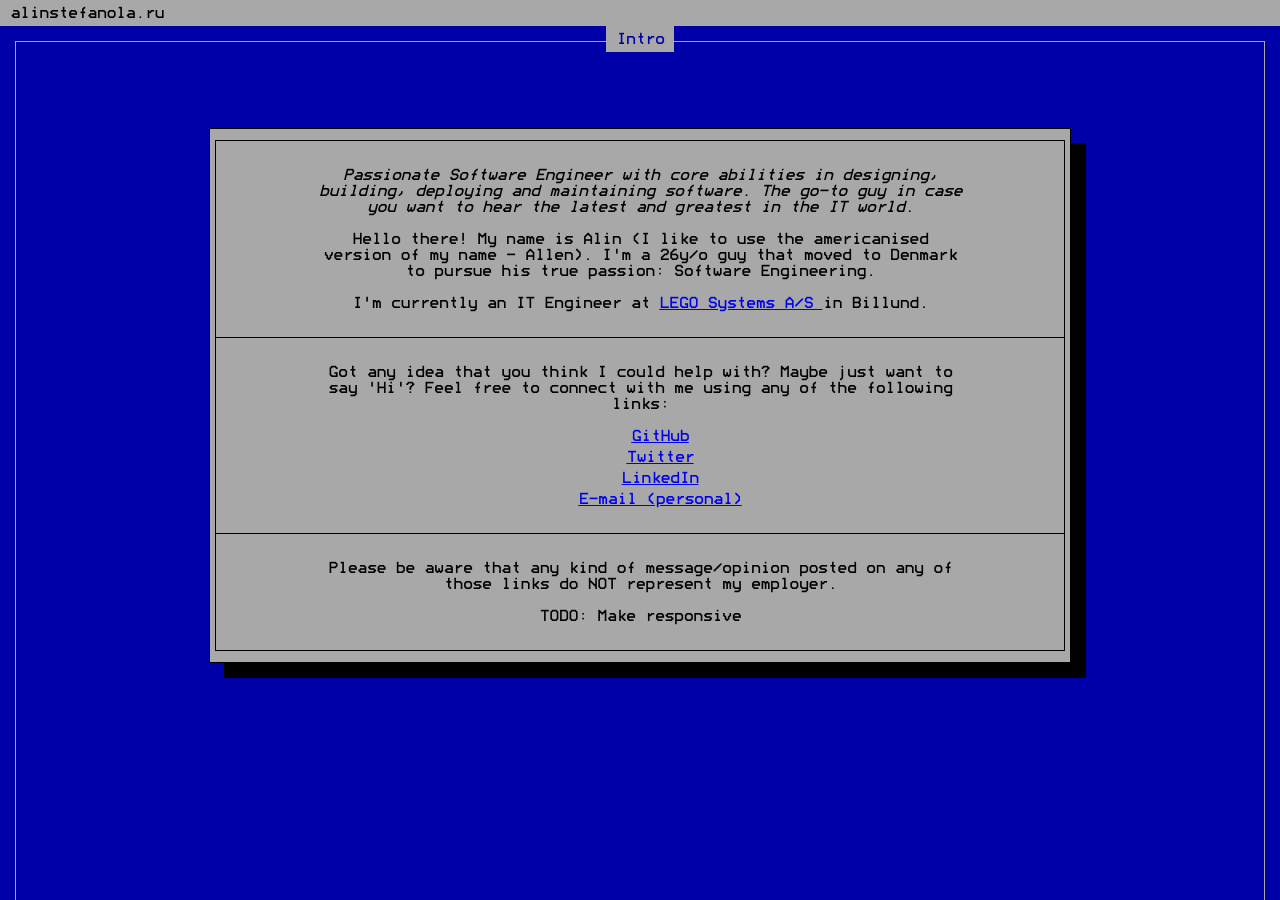
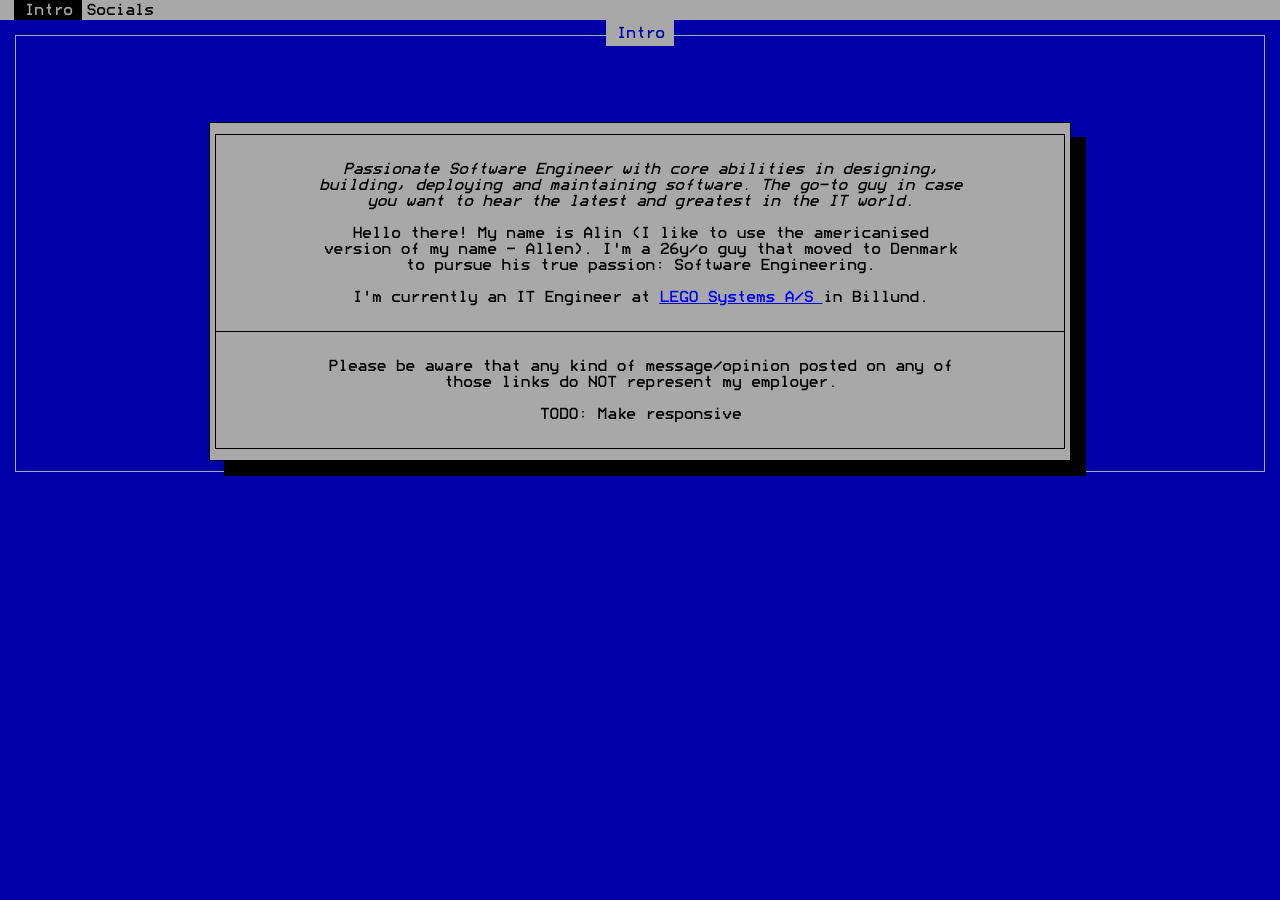
Before and after one commit to xShteff/alinstefanola.ru, a Jekyll site: the page index.html, which Jekyll copies as it is, in a window 1280 px wide. Built offline with Jekyll 4.4.1, drawn with Linux system fonts in a browser that asks for light colours.

Commit message:
made use of vue, why not

```diff
--- a/index.html
+++ b/index.html
@@ -8,27 +8,31 @@
     <link rel="stylesheet" href="style.css" />
   </head>
   <body>
+    <div id="app">
       <header>
-      <div class="title">
+        <ul class="menu">
+          <li v-for="pageItem in pages" v-bind:class="{ selected: page == pageItem}" v-on:click="setPage(pageItem)">
+            {{capitalizeFirst(pageItem)}}
+          </li>
+        </ul>
+        <!-- <div class="title">
         alinstefanola.ru
-      </div>
+      </div> -->
       </header>
       <div class="border-container">
-      <div class="title">
-        Intro
-      </div>
+        <div class="title">{{capitalizeFirst(page)}}</div>
 
         <div class="modal">
           <div class="border-container">
             <table>
-            <tr>
+              <tr v-if="page == 'intro'">
                 <td>
                   <p>
                     <i>
                       Passionate Software Engineer with core abilities in
-                    designing, building, deploying and maintaining software. The
-                    go-to guy in case you want to hear the latest and greatest
-                    in the IT world.
+                      designing, building, deploying and maintaining software.
+                      The go-to guy in case you want to hear the latest and
+                      greatest in the IT world.
                     </i>
                   </p>
                   <p>
@@ -43,12 +47,12 @@
                   </p>
                 </td>
               </tr>
-            <tr>
+              <tr v-if="page == 'socials'">
                 <td>
                   <p>
-                  Got any idea that you think I could help with? Maybe just want
-                  to say 'Hi'? Feel free to connect with me using any of the
-                  following links:
+                    Got any idea that you think I could help with? Maybe just
+                    want to say 'Hi'? Feel free to connect with me using any of
+                    the following links:
                   </p>
                   <ul class="links">
                     <li>
--- /dev/null
+++ b/main.js
@@ -0,0 +1,15 @@
+var app = new Vue({
+  el: "#app",
+  data: {
+      pages: ["intro", "socials"],
+      page: "intro",
+  },
+  methods: {
+      setPage: function(page) {
+        this.page = page;
+      },
+      capitalizeFirst: function(thing) {
+          return `${thing.charAt(0).toUpperCase()}${thing.slice(1, thing.length)}`;
+      }
+  }
+});
--- a/style.css
+++ b/style.css
@@ -4,37 +4,35 @@
 }
 
 @font-face {
-    font-family: 'CustomTerminal';
-    src: url('./dist/fonts/terminal.TTF') format('truetype')
+  font-family: "CustomTerminal";
+  src: url("./dist/fonts/terminal.TTF") format("truetype");
 }
 
-html, body {
+html,
+body {
   width: 100%;
   height: 100%;
   margin: 0;
-    font-family: 'CustomTerminal';
+  font-family: "CustomTerminal";
   background: rgb(0, 0, 168);
   color: rgb(240, 245, 255);
   overflow: hidden;
-    padding: 0
+  padding: 0;
 }
 
 header {
   background: rgb(168, 168, 168);
-    color: rgb(0,0,0);
-    padding: 5px 10px;
+  color: rgb(0, 0, 0);
+  padding: 0px 10px;
 }
 
-header .title {
-    float:left;
-    display: contents;
-}
 .links li {
   list-style: none;
   margin-top: 5px;
 }
+
 header .links {
-    float:right;
+  float: right;
 }
 
 .border-container {
@@ -76,7 +74,27 @@
   border-collapse: collapse;
 }
 
-  table, th, td {
+table,
+th,
+td {
   border: 1px solid black;
   padding: 10px 100px;
 }
+
+.menu {
+    padding: 0;
+    margin: 0;
+}
+
+.menu li {
+    display: inline-block;
+    list-style: none;
+    cursor: pointer;
+    margin-left: 4px;
+}
+
+.menu li.selected {
+    color: rgb(168, 168, 168);
+    background: black;
+    padding: 2px 10px;
+}
```
Also changed, not shown: other parts of index.html (+6 -5 lines). Lines whose indentation alone changed are shown as unchanged.
